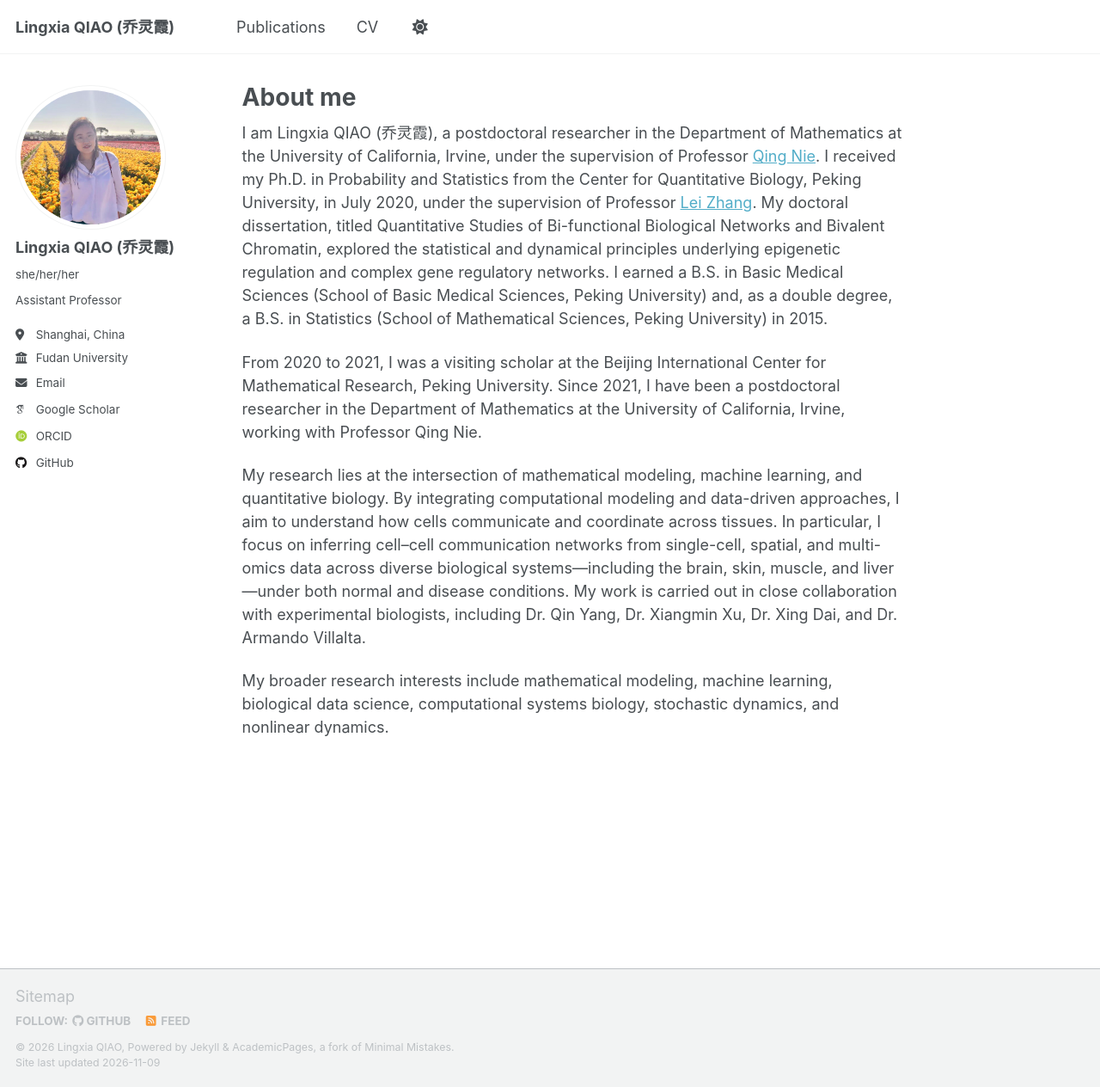
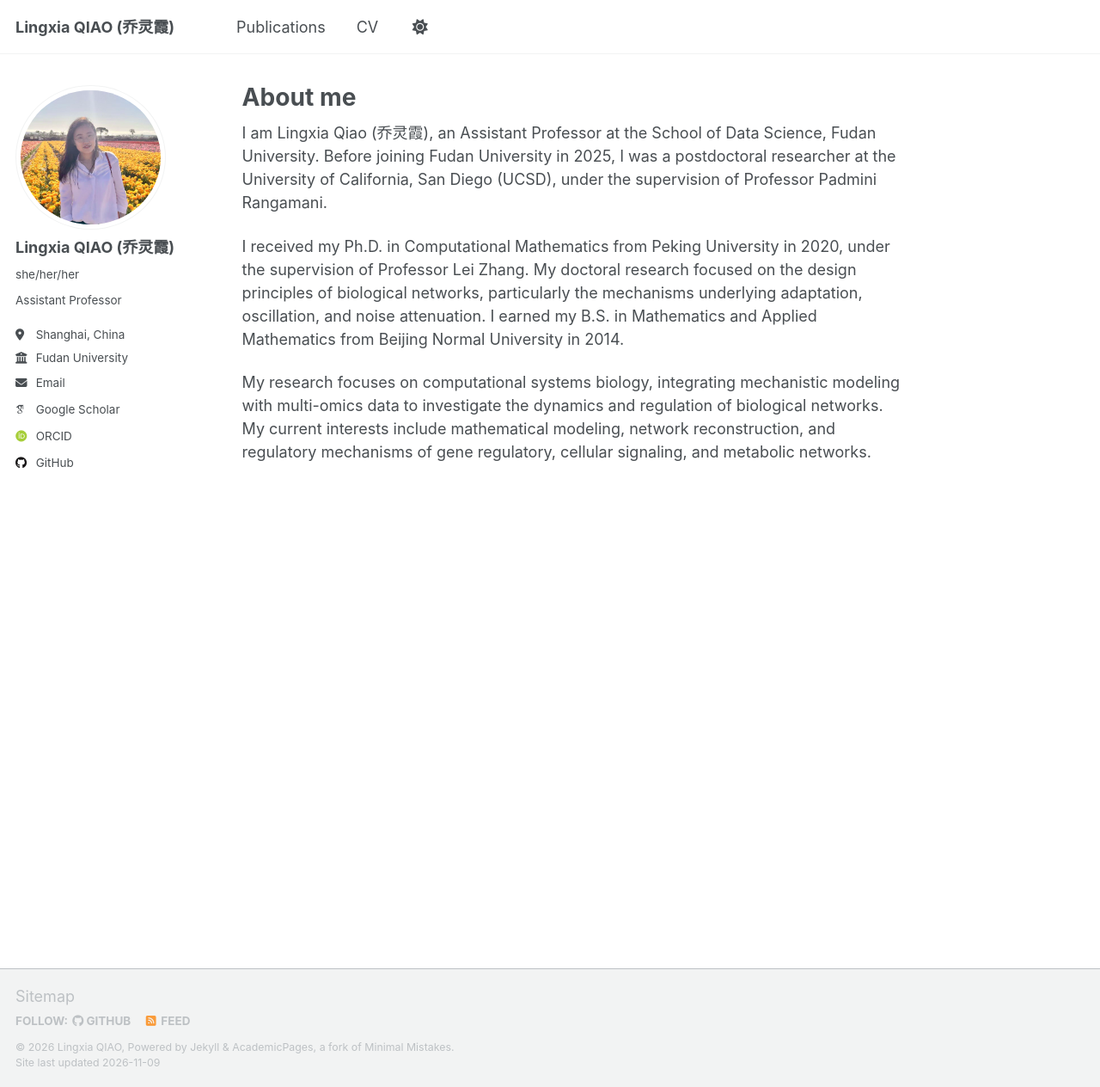
Before and after one commit to LingxiaQiao/LingxiaQIAO.github.io, a Jekyll site: the page built from _pages/about.md, in a window 1280 px wide and 1264 px high. Shown: the whole window at 86% size. Built offline with Jekyll 4.4.1, drawn with Linux system fonts in a browser that asks for light colours; some web fonts are replaced; a script that is not in the unit is left out.

Commit message:
Update about.md

```diff
--- a/_pages/about.md
+++ b/_pages/about.md
@@ -6,10 +6,8 @@ redirect_from:
   - /about/
   - /about.html
 ---
-I am Lingxia QIAO (乔灵霞), a postdoctoral researcher in the Department of Mathematics at the University of California, Irvine, under the supervision of Professor [Qing Nie](https://faculty.sites.uci.edu/qnie/). I received my Ph.D. in Probability and Statistics from the Center for Quantitative Biology, Peking University, in July 2020, under the supervision of Professor  [Lei Zhang](http://faculty.bicmr.pku.edu.cn/~zhanglei/). My doctoral dissertation, titled Quantitative Studies of Bi-functional Biological Networks and Bivalent Chromatin, explored the statistical and dynamical principles underlying epigenetic regulation and complex gene regulatory networks. I earned a B.S. in Basic Medical Sciences (School of Basic Medical Sciences, Peking University) and, as a double degree, a B.S. in Statistics (School of Mathematical Sciences, Peking University) in 2015.
+I am Lingxia Qiao (乔灵霞), an Assistant Professor at the School of Data Science, Fudan University. Before joining Fudan University in 2025, I was a postdoctoral researcher at the University of California, San Diego (UCSD), under the supervision of Professor Padmini Rangamani.
 
-From 2020 to 2021, I was a visiting scholar at the Beijing International Center for Mathematical Research, Peking University. Since 2021, I have been a postdoctoral researcher in the Department of Mathematics at the University of California, Irvine, working with Professor Qing Nie.
+I received my Ph.D. in Computational Mathematics from Peking University in 2020, under the supervision of Professor Lei Zhang. My doctoral research focused on the design principles of biological networks, particularly the mechanisms underlying adaptation, oscillation, and noise attenuation. I earned my B.S. in Mathematics and Applied Mathematics from Beijing Normal University in 2014.
 
-My research lies at the intersection of mathematical modeling, machine learning, and quantitative biology. By integrating computational modeling and data-driven approaches, I aim to understand how cells communicate and coordinate across tissues. In particular, I focus on inferring cell–cell communication networks from single-cell, spatial, and multi-omics data across diverse biological systems—including the brain, skin, muscle, and liver—under both normal and disease conditions. My work is carried out in close collaboration with experimental biologists, including Dr. Qin Yang, Dr. Xiangmin Xu, Dr. Xing Dai, and Dr. Armando Villalta.
-
-My broader research interests include mathematical modeling, machine learning, biological data science, computational systems biology, stochastic dynamics, and nonlinear dynamics.
+My research focuses on computational systems biology, integrating mechanistic modeling with multi-omics data to investigate the dynamics and regulation of biological networks. My current interests include mathematical modeling, network reconstruction, and regulatory mechanisms of gene regulatory, cellular signaling, and metabolic networks.
```
